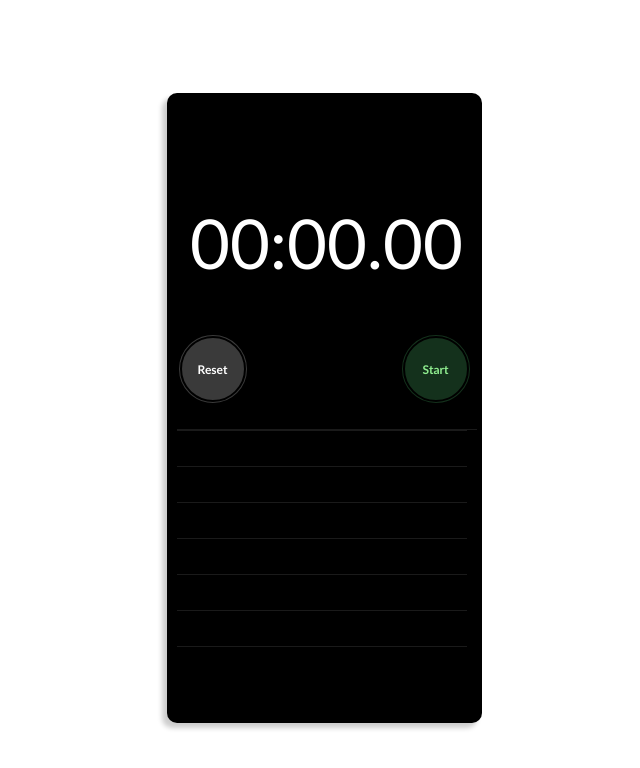
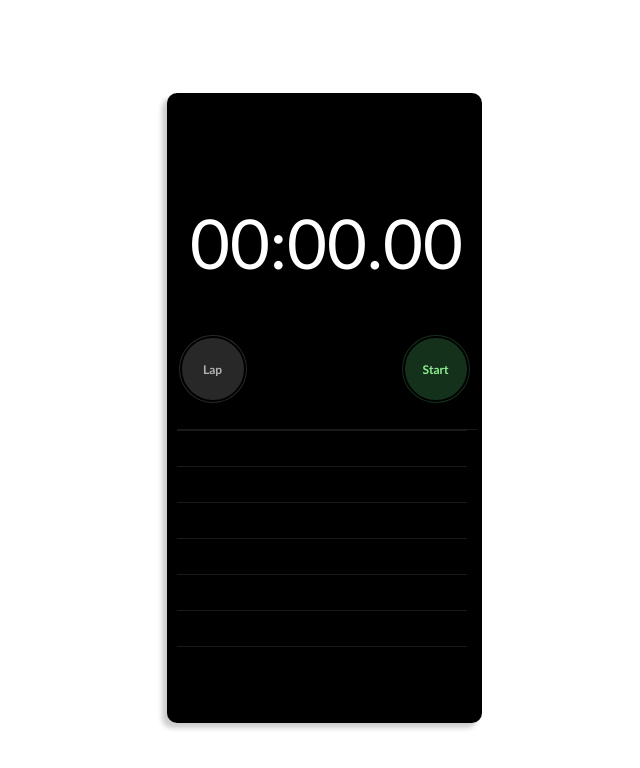
Before and after one commit to SHolleworth/stopwatch-react, a React (Vite) app: page / in a window 1280 px wide. Shown: the top 768 px of the page, without its empty margins (316-956 px from the left). Built offline with nearby package versions, Linux system fonts and the light colour scheme.

Commit message:
Before being started resetLapButton will be a disabled lap button

```diff
--- a/src/App.css
+++ b/src/App.css
@@ -201,3 +201,7 @@ button {
 .reset-lap-button p {
 	color: var(--reset-lap-button-p-color);
 }
+
+.reset-lap-button__disabled {
+	opacity: 0.7;
+}
--- a/src/App.tsx
+++ b/src/App.tsx
@@ -11,18 +11,21 @@ const App = () => {
 	const mainTimerProps = { isRunning, timestamp: mainData.timestamp }
 	const lapTimerProps = { isRunning, timestamp: lapData.timestamp }
 
+	const started = lapData.timestamp > 0
+
 	return (
 		<div className="App">
 			<div className="background">
 				<MainTimer timerProps={mainTimerProps} />
 				<Buttons
+					started={started}
 					running={isRunning}
 					startTimer={() => dispatch({ type: ACTIONS.START_TIMER, payload: null })}
 					stopTimer={() => dispatch({ type: ACTIONS.PAUSE_TIMER, payload: null })}
 					resetTimer={() => dispatch({ type: ACTIONS.RESET_TIMER, payload: null })}
 					makeLap={() => dispatch({ type: ACTIONS.MAKE_LAP, payload: null })}
 				/>
-				<Laps started={lapData.timestamp > 0} timerProps={lapTimerProps} lapData={lapData} />
+				<Laps started={started} timerProps={lapTimerProps} lapData={lapData} />
 			</div>
 		</div>
 	)
--- a/src/components/Buttons/Buttons.tsx
+++ b/src/components/Buttons/Buttons.tsx
@@ -1,7 +1,7 @@
 import React from "react"
 import { ButtonsType } from "../../types"
 
-const Buttons = ({ running, startTimer, stopTimer, resetTimer, makeLap }: ButtonsType) => {
+const Buttons = ({ started, running, startTimer, stopTimer, resetTimer, makeLap }: ButtonsType) => {
 	const startButton = (
 		<button className="start-stop-button button--start-color" onClick={startTimer}>
 			<p>Start</p>
@@ -12,9 +12,7 @@ const Buttons = ({ running, startTimer, stopTimer, resetTimer, makeLap }: Button
 			<p>Stop</p>
 		</button>
 	)
-	const renderStartStopButton = () => {
-		return running ? stopButton : startButton
-	}
+	const startStopButton = running ? stopButton : startButton
 
 	const resetButton = (
 		<button className="reset-lap-button" onClick={resetTimer}>
@@ -26,14 +24,17 @@ const Buttons = ({ running, startTimer, stopTimer, resetTimer, makeLap }: Button
 			<p>Lap</p>
 		</button>
 	)
-	const renderResetLapButton = () => {
-		return running ? lapButton : resetButton
-	}
+	const lapButtonDisabled = (
+		<button className="reset-lap-button reset-lap-button__disabled" disabled={true} onClick={makeLap}>
+			<p>Lap</p>
+		</button>
+	)
+	const resetLapButton = () =>  started ? (running ? lapButton : resetButton) : lapButtonDisabled
 
 	return (
 		<div className="button-box">
-			{renderResetLapButton()}
-			{renderStartStopButton()}
+			{ resetLapButton() }
+			{ startStopButton }
 		</div>
 	)
 }
--- a/src/types.ts
+++ b/src/types.ts
@@ -1,4 +1,5 @@
 export type ButtonsType = {
+	started: boolean
 	running: boolean
 	startTimer: () => void
 	stopTimer: () => void
```
